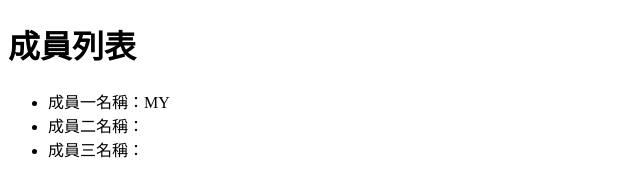
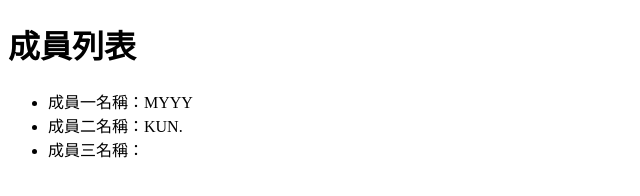
Before and after one commit to ahmomoz/test1107, a plain HTML site: page index.html in a window 1280 px wide. Shown: the full height of the page, 0-640 px from the left. Drawn offline with Linux system fonts and the light colour scheme.

Commit message:
修改成員一名字

```diff
--- a/index.html
+++ b/index.html
@@ -8,8 +8,8 @@
 <body>
     <h1>成員列表</h1>
     <ul>
-        <li>成員一名稱：MY</li>
-        <li>成員二名稱：</li>
+        <li>成員一名稱：MYYY</li>
+        <li>成員二名稱：KUN.</li>
         <li>成員三名稱：</li>
     </ul>
 </body>
```
